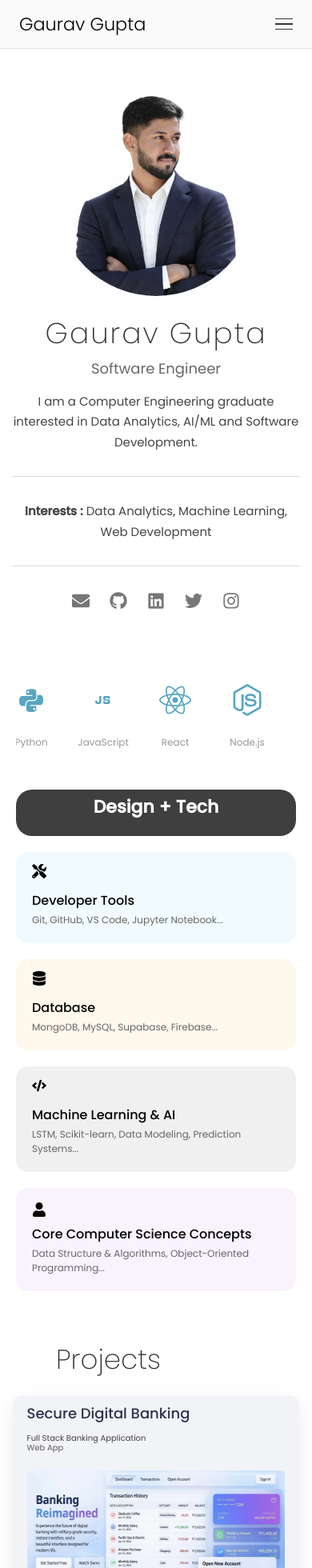
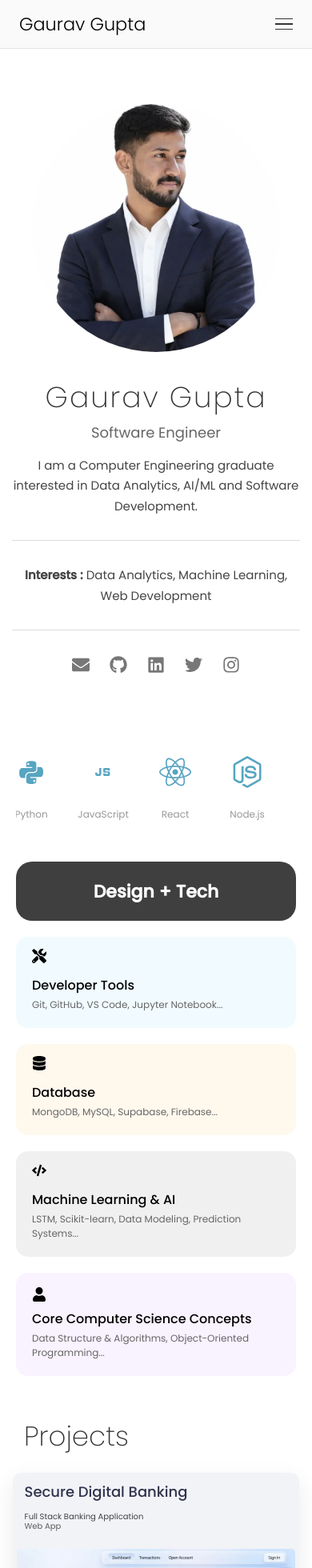
Before and after one commit to Gauravgupta873/gauravportfolio, a React (Vite) app: page / in a window 390 px wide. Shown: the top 1960 px of the page at 80% size. Built offline with nearby package versions, Linux system fonts and the light colour scheme.

Commit message:
updated UI and responsive changes

```diff
--- a/src/components/Allproject.css
+++ b/src/components/Allproject.css
@@ -8,8 +8,8 @@
 .ap-title {
   max-width: 1200px;
   margin: auto;
-  font-size: 50px;
-  font-weight: 350;
+  font-size: 35px!important;
+  font-weight: 260;
   margin-bottom: 20px;
 }
 
--- a/src/components/Allproject.jsx
+++ b/src/components/Allproject.jsx
@@ -7,7 +7,7 @@ import LoadBalancer from "../assets/optimized/load3.webp";
 import olympics from "../assets/optimized/olympics.webp";
 import blinkit from "../assets/optimized/blinkit.webp";
 import voting from "../assets/optimized/voting.webp";
-import stock from "../assets/optimized/stock1.webp";
+import stock from "../assets/optimized/stockmarket.webp";
 
 import { useNavigate } from "react-router-dom";
 
--- a/src/components/Experience.css
+++ b/src/components/Experience.css
@@ -165,18 +165,19 @@
   }
 
   .experience-left h1 {
-    font-size: 38px;
+    font-size: 48px;
+    margin-top: 10px;
     letter-spacing: 2px;
   }
 
   .experience-left p {
-    font-size: 18px;
+    font-size: 25px;
   }
 
   /* IMAGE */
   .experience-right img {
-    width: 220px;
-    margin-top: 10px;
+    width: 330px;
+    margin-top: 5px;
   }
 
   /* ABOUT */
--- a/src/components/Footer.css
+++ b/src/components/Footer.css
@@ -119,7 +119,7 @@ body {
     display: block; /* 🔥 important */
   }
   .footer-bottom {
-    margin-top: 2rem;
+    margin-top: 1rem;
     font-size: 1.2rem;
     color: rgb(216, 216, 216);
 
--- a/src/components/Hero.css
+++ b/src/components/Hero.css
@@ -150,7 +150,7 @@
   .hero {
     background-color: rgb(255, 255, 255);
     margin-bottom: -80px;
-    padding: 120px 15px;
+    padding: 130px 15px;
 
     /* ❌ removed vh */
     /* min-height: 40vh; */
@@ -158,12 +158,12 @@
   }
 
   .hero-container {
-    gap: 15px;
+    gap: 25px;
   }
 
   .hero-image img {
-    width: 250px;
-    height: 250px;
+    width: 310px;
+    height: 310px;
     margin-left: 0;
   }
 
--- a/src/components/Projects.css
+++ b/src/components/Projects.css
@@ -85,28 +85,31 @@
 
 @media (max-width:768px){
 
-  .projects{ padding:20px 0; }
+  .projects{ padding:10px 0; }
 
   .projects-title{
     font-size:34px;
-    margin:0 0 20px 20px;
+    margin:0 0 20px -20px;
   }
 
   .project-card{
     max-width:92%;
-    margin:0 auto 20px auto;
+    margin:0 auto 30px auto;
     border-radius:10px;
-    padding:18px;
+    padding:5px;
     box-shadow:0 10px 30px rgba(0,0,0,0.08);
   }
 
   .project-header{
     flex-direction:column;
     gap:6px;
+    margin-top: 15px;
+    margin-left: 10px;
   }
 
   .project-header h2{ font-size:18px; }
   .project-image{ height:180px; }
+
 }
 
 /* BACKGROUNDS */
@@ -116,7 +119,7 @@
 .project3-card{ background:#d2d2d2; }
 .project4-card{ background:#f0eeff; }
 .project5-card{ background:#FDF8F2; }
-.project6-card{ background:linear-gradient(135deg,#f4ecff,#f0f0f0); }
+.project6-card{ background:#efe3ff; }
 
 
 
@@ -237,7 +240,7 @@
   font-size:14px;
   color:#ffffff;
   z-index:2;
-  text-shadow:0 2px 10px rgba(0,0,0,0.6);
+
 }
 
 .img-overlay-text{
@@ -249,7 +252,7 @@
   font-weight:600;
   color:#f5f5f5;
   z-index:2;
-  text-shadow:0 2px 10px rgba(176, 171, 195, 0.6);
+  text-shadow:0 2px 10px rgba(145, 145, 145, 0.6);
 }
 .footer-top-banner {
   width: 90%;
@@ -258,7 +261,7 @@
 
   padding: 25px 20px;
 
-  background: linear-gradient(135deg,#f9f9f9,#f1f1f1);
+  background: linear-gradient(135deg,#f7f7f7,#f1f1f1);
   color: #000;
 
   font-size: 14px;
@@ -303,6 +306,7 @@
     max-width:92%;
     margin:0 auto 0;
     gap:15px;
+    background-color: #ffffff;
   }
 
   .img1-wrapper{
@@ -311,7 +315,7 @@
   }
 
   .projects-bottom-images .img1{
-    height:250px;
+    height: 220px;
   }
 
   .img2-wrapper{
@@ -335,7 +339,11 @@
   }
 .footer-top-banner{
  margin-top: 20px;
-  max-width:92%;
+width: 92% !important;
+
+
+
+
 
 }
 }
--- a/src/components/Skills.css
+++ b/src/components/Skills.css
@@ -139,6 +139,11 @@ transform: translateY(-5px);
 @media (max-width: 768px) {
 .skills-cards {
 grid-template-columns: 1fr;
+}
+
+.big-card h2{
+  margin-top: 1px;
+
 }
 
 .skills-cards > * {
```
